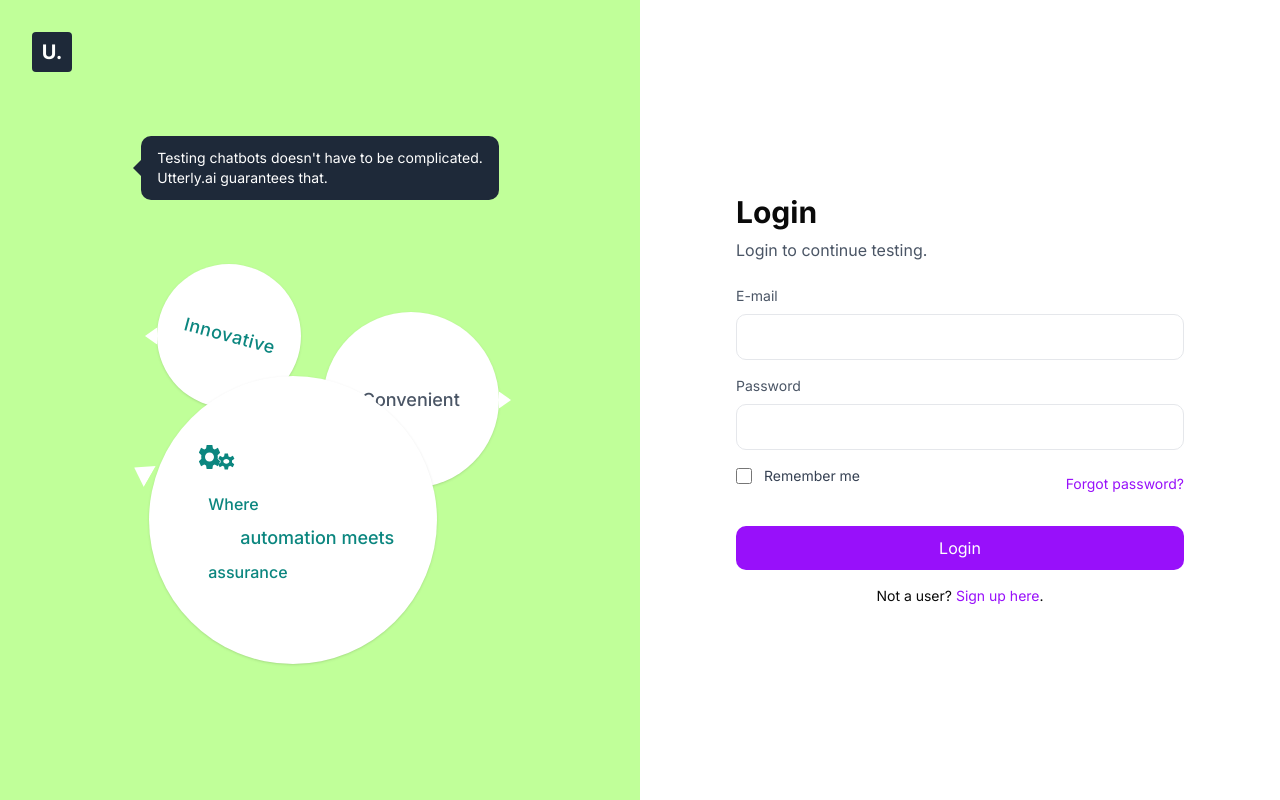
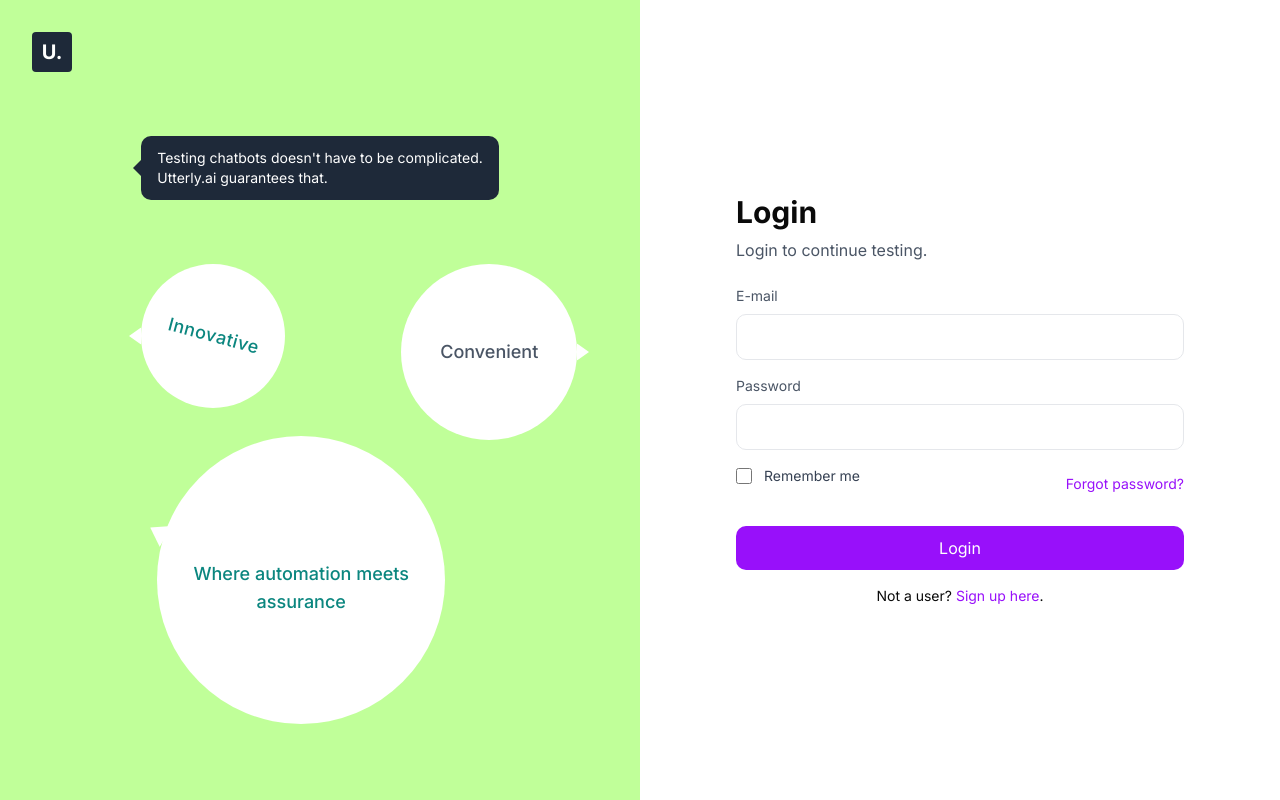
Before and after one commit to ohshuzanne/utterly, a Next.js app: page /login in a window 1280 px wide. Built offline with nearby package versions, Linux system fonts and the light colour scheme.

Commit message:
Update BrandingSidebar.tsx

```diff
--- a/src/components/ui/BrandingSidebar.tsx
+++ b/src/components/ui/BrandingSidebar.tsx
@@ -22,7 +22,7 @@
         {/* Feature Bubbles */}
         <div className="relative h-[400px]">
           {/* Innovative bubble */}
-          <div className="bg-white rounded-full w-36 h-36 flex items-center justify-center font-medium text-center absolute top-0 left-4 shadow-sm">
+          <div className="bg-white rounded-full w-36 h-36 flex items-center justify-center font-medium text-center absolute top-[4] left-[-40]">
             <span className="text-[#0b867f] transform rotate-[15deg] text-lg tracking-wide">
               Innovative
             </span>
@@ -34,7 +34,7 @@
           </div>
 
           {/* Convenient bubble */}
-          <div className="bg-white rounded-full w-44 h-44 flex items-center justify-center font-medium text-center absolute top-12 right-0 shadow-sm">
+          <div className="bg-white rounded-full w-44 h-44 flex items-center justify-center font-medium text-center absolute top-[20] left-65">
             <span className="text-gray-600 text-lg">
               Convenient
             </span>
@@ -46,30 +46,21 @@
           </div>
 
           {/* Main bubble with automation text */}
-          <div className="bg-white rounded-full w-72 h-72 flex items-center justify-center font-medium text-center absolute bottom-0 left-2 shadow-sm">
+          <div className="bg-white rounded-full w-72 h-72 flex items-center justify-center font-medium text-center absolute bottom-[-60px] left-4">
             <div className="relative h-full w-full">
-              {/* Gear icon */}
-              <div className="absolute top-[60px] left-[50px]">
-                <svg width="36" height="36" viewBox="0 0 24 24" fill="none" xmlns="http://www.w3.org/2000/svg">
-                  <path d="M9.3 19.7L8.9 22H5.1L4.7 19.7C4.3 19.5 3.9 19.3 3.5 19L1.4 20.1L-0.1 16.9L1.6 15.2C1.6 14.8 1.5 14.4 1.5 14C1.5 13.6 1.5 13.2 1.6 12.8L-0.1 11.1L1.4 7.9L3.5 9C3.9 8.7 4.3 8.5 4.7 8.3L5.1 6H8.9L9.3 8.3C9.7 8.5 10.1 8.7 10.5 9L12.6 7.9L14.1 11.1L12.4 12.8C12.5 13.2 12.5 13.6 12.5 14C12.5 14.4 12.5 14.8 12.4 15.2L14.1 16.9L12.6 20.1L10.5 19C10.1 19.3 9.7 19.5 9.3 19.7ZM7 17C8.7 17 10 15.7 10 14C10 12.3 8.7 11 7 11C5.3 11 4 12.3 4 14C4 15.7 5.3 17 7 17Z" fill="#0b867f"/>
-                  <path d="M19.3 22.3L19.7 20.3C20.1 20.2 20.4 20 20.7 19.8L22.5 20.8L23.5 18.9L22 17.6C22 17.4 22 17.2 22 17C22 16.8 22 16.6 22 16.4L23.6 15.1L22.6 13.2L20.7 14.2C20.4 14 20.1 13.8 19.7 13.7L19.3 11.7H17.1L16.7 13.7C16.3 13.8 16 14 15.7 14.2L13.9 13.2L12.9 15.1L14.4 16.4C14.4 16.6 14.4 16.8 14.4 17C14.4 17.2 14.4 17.4 14.4 17.6L12.8 18.9L13.8 20.8L15.7 19.8C16 20 16.3 20.2 16.7 20.3L17.1 22.3H19.3ZM18.2 18.5C17.1 18.5 16.2 17.8 16.2 17C16.2 16 17.1 15.3 18.2 15.3C19.3 15.3 20.2 16 20.2 17C20.2 17.8 19.3 18.5 18.2 18.5Z" fill="#0b867f"/>
-                </svg>
-              </div>
 
               {/* Text layout matching the curved layout in the image */}
               <div className="absolute w-full h-full flex items-center justify-center">
-                <div className="text-[#0b867f] w-max relative left-6 top-5">
+                <div className="text-[#0b867f] w-max relative top-2">
                   <div className="relative">
-                    <div className="absolute -top-8 -left-8 text-base">Where</div>
-                    <div className="text-lg font-medium mb-1">automation meets</div>
-                    <div className="absolute -bottom-8 -left-8 text-base">assurance</div>
+                    <div className="text-lg font-medium"> Where automation meets assurance</div>
                   </div>
                 </div>
               </div>
             </div>
 
             {/* Speech bubble tail - left side tail as in image */}
-            <svg className="absolute -left-4 top-1/3 transform -translate-y-1/2 rotate-[30deg]" width="18" height="24" viewBox="0 0 18 24" fill="none" xmlns="http://www.w3.org/2000/svg">
+            <svg className="absolute -left-2 top-1/3 transform -translate-y-1/2 rotate-[30deg]" width="18" height="24" viewBox="0 0 18 24" fill="none" xmlns="http://www.w3.org/2000/svg">
               <path d="M0 12L18 0V24L0 12Z" fill="white"/>
             </svg>
           </div>
```
